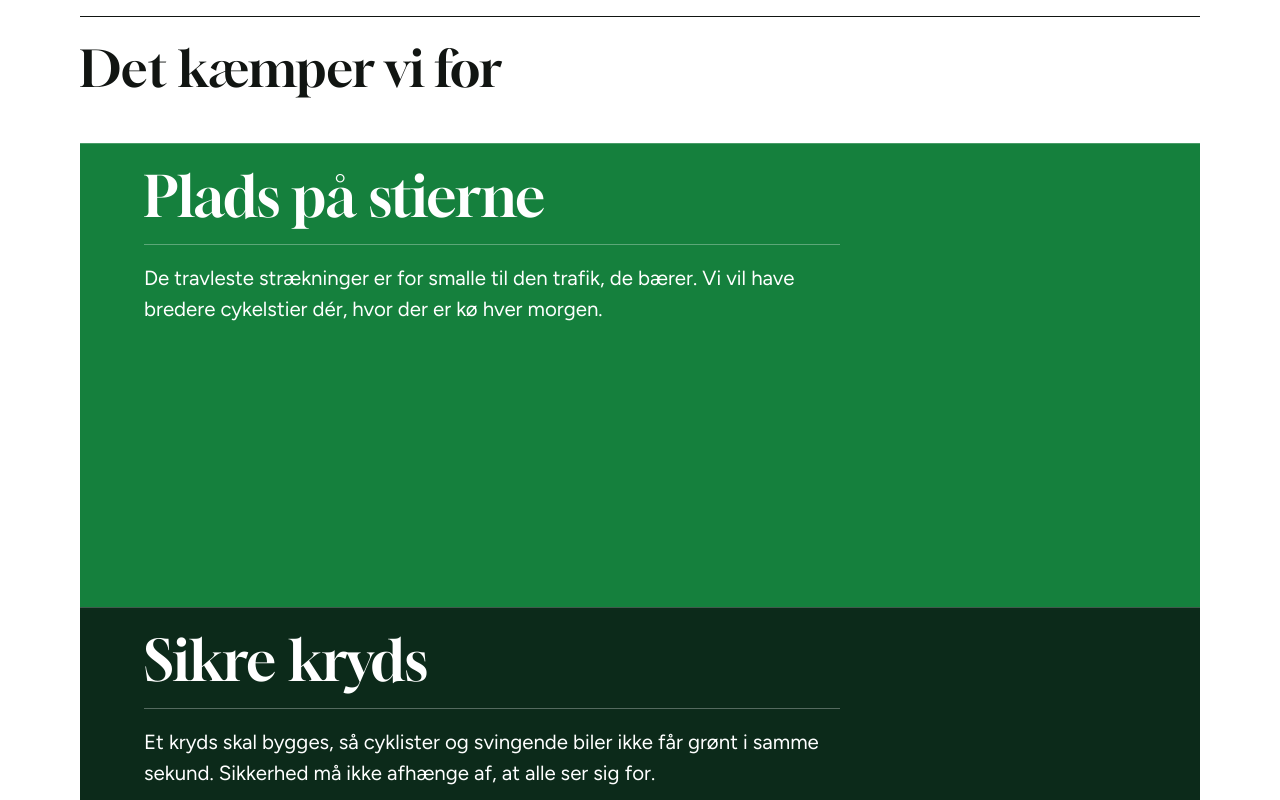
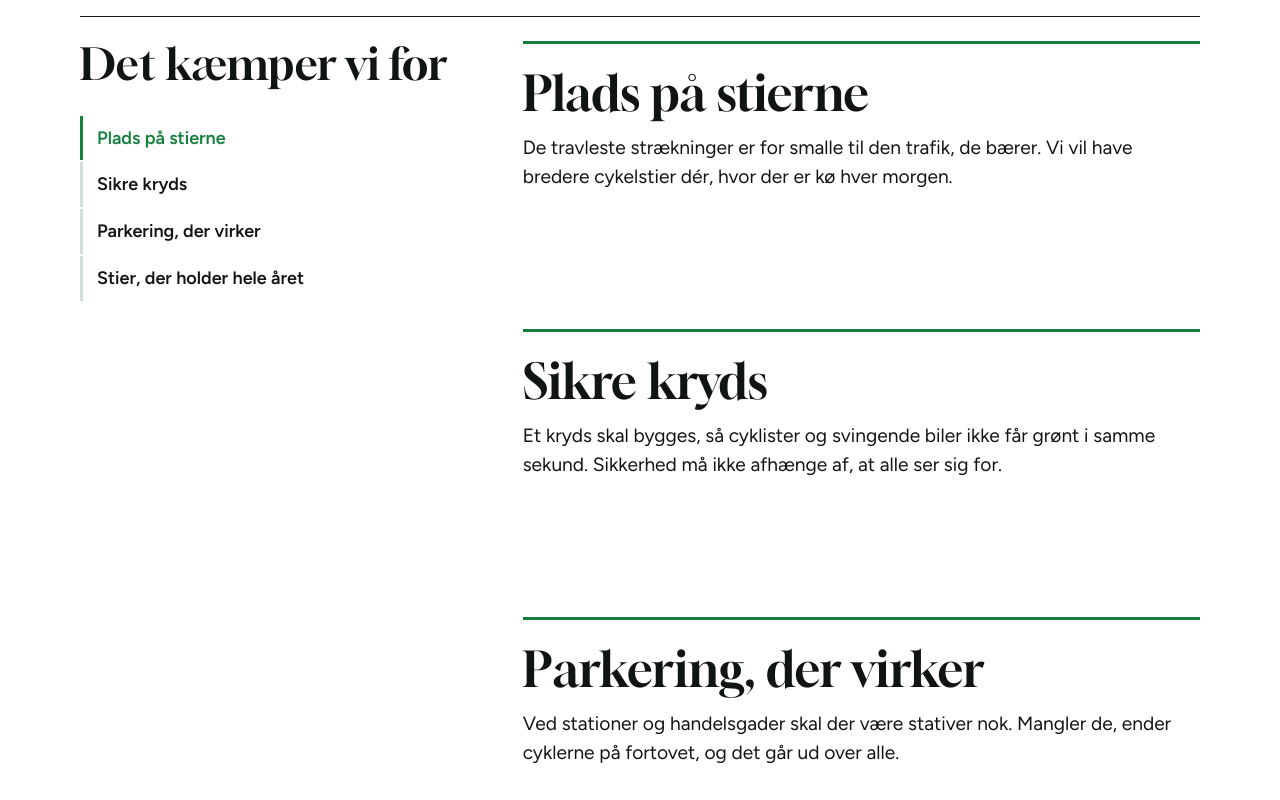
Before and after one commit to Ringeklokken/website, a plain HTML site: page index.html in a window 1280 px wide. Shown: the part 960-1760 px from the top of the page. Drawn offline with Linux system fonts and the light colour scheme.

Commit message:
Mærkesager: delt layout med fast oversigt i stedet for stablende paneler
Co-Authored-By: Claude Opus 5.5 <noreply@anthropic.com>
Claude-Session: https://claude.ai/code/session_01H9RZF7rVdzKH2Bp5ZCVGjq

```diff
--- a/index.html
+++ b/index.html
@@ -26,7 +26,15 @@ a{color:inherit}a:hover{color:#15803d}
 @keyframes rk-strike{0%,100%{transform:rotate(0)}40%{transform:rotate(14deg)}}
 @keyframes rk-wave{0%{opacity:0}25%{opacity:1}100%{opacity:0}}
 @media (prefers-reduced-motion: reduce){.rk-ring .rk-dome,.rk-ring .rk-lever{animation:none}}
-.rk-card{position:sticky;top:16px;min-height:max(340px,min(500px,58svh));overflow:hidden;display:flex;flex-direction:column;justify-content:flex-start;gap:20px;padding:24px clamp(24px,5vw,64px) clamp(32px,5vw,56px);color:#ffffff;border-top:1px solid rgba(255,255,255,.22)}
+.rk-split{display:flex;flex-wrap:wrap;align-items:flex-start;gap:32px 64px}
+.rk-split-aside{flex:1 1 280px;position:sticky;top:32px;min-width:0}
+.rk-split-main{flex:2 1 480px;min-width:0}
+.rk-index{list-style:none;margin:28px 0 0;padding:0;display:flex;flex-direction:column;gap:2px}
+.rk-index a{display:block;padding:8px 0 8px 14px;border-left:3px solid #d5ddd8;text-decoration:none;font-weight:600;transition:color .3s,border-color .3s}
+.rk-index a.is-active{color:#15803d;border-left-color:#15803d}
+.rk-split-aside h2{font-size:clamp(34px,3.4vw,44px)!important}
+.rk-issue{min-height:min(36svh,300px);padding:24px 0 48px;border-top:3px solid #15803d;scroll-margin-top:32px}
+@media (max-width:760px){.rk-split-aside{position:static}.rk-index{display:none}.rk-issue{min-height:0}}
 .js [data-reveal]{opacity:0;transform:translateY(12px);transition:opacity .7s ease,transform .7s ease;transition-delay:calc(var(--d,0)*80ms)}
 .js [data-reveal].is-in{opacity:1;transform:none}
 @media (prefers-reduced-motion: reduce){.js [data-reveal]{opacity:1;transform:none;transition:none}}
@@ -97,27 +105,34 @@ a{color:inherit}a:hover{color:#15803d}
   </div>
 
   <section id="sager" style="max-width: 1200px; margin: 0 auto; padding: 96px clamp(20px, 4vw, 40px) 0">
-    <div style="border-top: 1px solid #111512; padding-top: 24px; display: flex; flex-wrap: wrap; align-items: baseline; justify-content: space-between; gap: 12px 48px">
+    <div class="rk-split" style="border-top: 1px solid #111512; padding-top: 24px">
+      <div class="rk-split-aside">
         <h2 style="margin: 0; font-family: 'Gloock', Georgia, serif; font-weight: 400; font-size: clamp(34px, 4vw, 50px); line-height: 1.08">Det kæmper vi for</h2>
-
+        <ul class="rk-index">
+          <li><a href="#sag-stier" class="is-active">Plads på stierne</a></li>
+          <li><a href="#sag-kryds">Sikre kryds</a></li>
+          <li><a href="#sag-parkering">Parkering, der virker</a></li>
+          <li><a href="#sag-vedligehold">Stier, der holder hele året</a></li>
+        </ul>
       </div>
-    <div style="margin-top: 48px; display: flex; flex-direction: column">
-      <article class="rk-card" style="top: calc(16px + 0 * 88px); background: #15803d">
-        <h3 style="margin: 0; max-width: 12em; font-family: 'Gloock', Georgia, serif; font-weight: 400; font-size: clamp(34px, 4.4vw, 60px); line-height: 1; text-wrap: balance">Plads på stierne</h3>
-        <p style="margin: 0; max-width: 34em; font-size: clamp(18px, 1.6vw, 22px); line-height: 1.5; padding-top: 18px; border-top: 1px solid rgba(255,255,255,.3)">De travleste strækninger er for smalle til den trafik, de bærer. Vi vil have bredere cykelstier dér, hvor der er kø hver morgen.</p>
+      <div class="rk-split-main">
+        <article id="sag-stier" class="rk-issue">
+          <h3 style="margin: 0 0 14px; font-family: 'Gloock', Georgia, serif; font-weight: 400; font-size: clamp(32px, 3.8vw, 52px); line-height: 1.05; text-wrap: balance">Plads på stierne</h3>
+          <p style="margin: 0; max-width: 34em; font-size: clamp(18px, 1.5vw, 21px); line-height: 1.55">De travleste strækninger er for smalle til den trafik, de bærer. Vi vil have bredere cykelstier dér, hvor der er kø hver morgen.</p>
         </article>
-      <article class="rk-card" style="top: calc(16px + 1 * 88px); background: #0c2a1a">
-        <h3 style="margin: 0; max-width: 12em; font-family: 'Gloock', Georgia, serif; font-weight: 400; font-size: clamp(34px, 4.4vw, 60px); line-height: 1; text-wrap: balance">Sikre kryds</h3>
-        <p style="margin: 0; max-width: 34em; font-size: clamp(18px, 1.6vw, 22px); line-height: 1.5; padding-top: 18px; border-top: 1px solid rgba(255,255,255,.3)">Et kryds skal bygges, så cyklister og svingende biler ikke får grønt i samme sekund. Sikkerhed må ikke afhænge af, at alle ser sig for.</p>
+        <article id="sag-kryds" class="rk-issue">
+          <h3 style="margin: 0 0 14px; font-family: 'Gloock', Georgia, serif; font-weight: 400; font-size: clamp(32px, 3.8vw, 52px); line-height: 1.05; text-wrap: balance">Sikre kryds</h3>
+          <p style="margin: 0; max-width: 34em; font-size: clamp(18px, 1.5vw, 21px); line-height: 1.55">Et kryds skal bygges, så cyklister og svingende biler ikke får grønt i samme sekund. Sikkerhed må ikke afhænge af, at alle ser sig for.</p>
         </article>
-      <article class="rk-card" style="top: calc(16px + 2 * 88px); background: #15803d">
-        <h3 style="margin: 0; max-width: 12em; font-family: 'Gloock', Georgia, serif; font-weight: 400; font-size: clamp(34px, 4.4vw, 60px); line-height: 1; text-wrap: balance">Parkering, der virker</h3>
-        <p style="margin: 0; max-width: 34em; font-size: clamp(18px, 1.6vw, 22px); line-height: 1.5; padding-top: 18px; border-top: 1px solid rgba(255,255,255,.3)">Ved stationer og handelsgader skal der være stativer nok. Mangler de, ender cyklerne på fortovet, og det går ud over alle.</p>
+        <article id="sag-parkering" class="rk-issue">
+          <h3 style="margin: 0 0 14px; font-family: 'Gloock', Georgia, serif; font-weight: 400; font-size: clamp(32px, 3.8vw, 52px); line-height: 1.05; text-wrap: balance">Parkering, der virker</h3>
+          <p style="margin: 0; max-width: 34em; font-size: clamp(18px, 1.5vw, 21px); line-height: 1.55">Ved stationer og handelsgader skal der være stativer nok. Mangler de, ender cyklerne på fortovet, og det går ud over alle.</p>
         </article>
-      <article class="rk-card" style="top: calc(16px + 3 * 88px); background: #0c2a1a">
-        <h3 style="margin: 0; max-width: 12em; font-family: 'Gloock', Georgia, serif; font-weight: 400; font-size: clamp(34px, 4.4vw, 60px); line-height: 1; text-wrap: balance">Stier, der holder hele året</h3>
-        <p style="margin: 0; max-width: 34em; font-size: clamp(18px, 1.6vw, 22px); line-height: 1.5; padding-top: 18px; border-top: 1px solid rgba(255,255,255,.3)">Huller, glasskår, sne og vejarbejde uden omkørsel. Cykelstierne skal vedligeholdes og ryddes lige så pålideligt som vejene.</p>
+        <article id="sag-vedligehold" class="rk-issue">
+          <h3 style="margin: 0 0 14px; font-family: 'Gloock', Georgia, serif; font-weight: 400; font-size: clamp(32px, 3.8vw, 52px); line-height: 1.05; text-wrap: balance">Stier, der holder hele året</h3>
+          <p style="margin: 0; max-width: 34em; font-size: clamp(18px, 1.5vw, 21px); line-height: 1.55">Huller, glasskår, sne og vejarbejde uden omkørsel. Cykelstierne skal vedligeholdes og ryddes lige så pålideligt som vejene.</p>
         </article>
+      </div>
     </div>
   </section>
 
@@ -327,12 +342,19 @@ a{color:inherit}a:hover{color:#15803d}
 <script>
 (function(){
   var root=document.documentElement;
-  var sel=['#sager > div:first-child','#om > div','#tal > div:first-child','#tal figure','#tal > p','#find > div:first-child','#find > div:last-child > *','#kontakt > div:first-child','#kontakt > div:last-child > *'];
+  var sel=['#sager .rk-split-aside','#sager .rk-issue','#om > div','#tal > div:first-child','#tal figure','#tal > p','#find > div:first-child','#find > div:last-child > *','#kontakt > div:first-child','#kontakt > div:last-child > *'];
   var els=[];
   sel.forEach(function(s){Array.prototype.forEach.call(document.querySelectorAll(s),function(el,i){el.setAttribute('data-reveal','');el.style.setProperty('--d',Math.min(i,4));els.push(el);});});
   if(!('IntersectionObserver' in window)){els.forEach(function(el){el.classList.add('is-in')});return;}
   var io=new IntersectionObserver(function(entries){entries.forEach(function(e){if(e.isIntersecting){e.target.classList.add('is-in');io.unobserve(e.target);}});},{rootMargin:'0px 0px -8% 0px',threshold:0.12});
   els.forEach(function(el){io.observe(el)});
+
+  var links=document.querySelectorAll('.rk-index a');
+  if(links.length&&('IntersectionObserver' in window)){
+    var map={};Array.prototype.forEach.call(links,function(a){map[a.getAttribute('href').slice(1)]=a;});
+    var spy=new IntersectionObserver(function(es){es.forEach(function(e){if(e.isIntersecting){Array.prototype.forEach.call(links,function(a){a.classList.remove('is-active')});var a=map[e.target.id];if(a)a.classList.add('is-active');}});},{rootMargin:'-35% 0px -60% 0px'});
+    Object.keys(map).forEach(function(id){var el=document.getElementById(id);if(el)spy.observe(el);});
+  }
 })();
 </script>
 </body>
```
Lines whose indentation alone changed are shown as unchanged.
